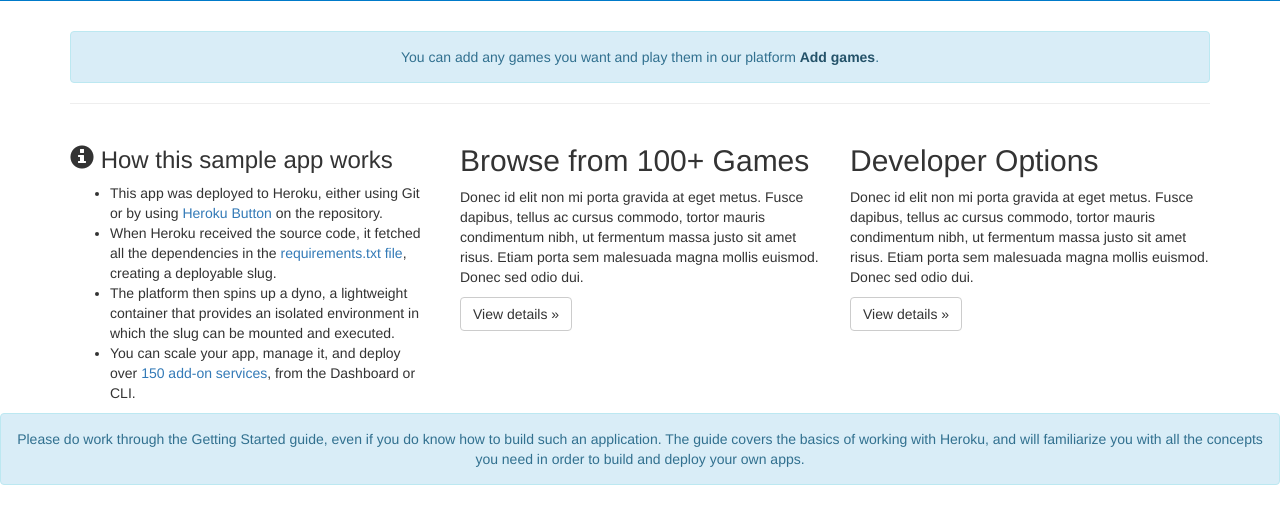
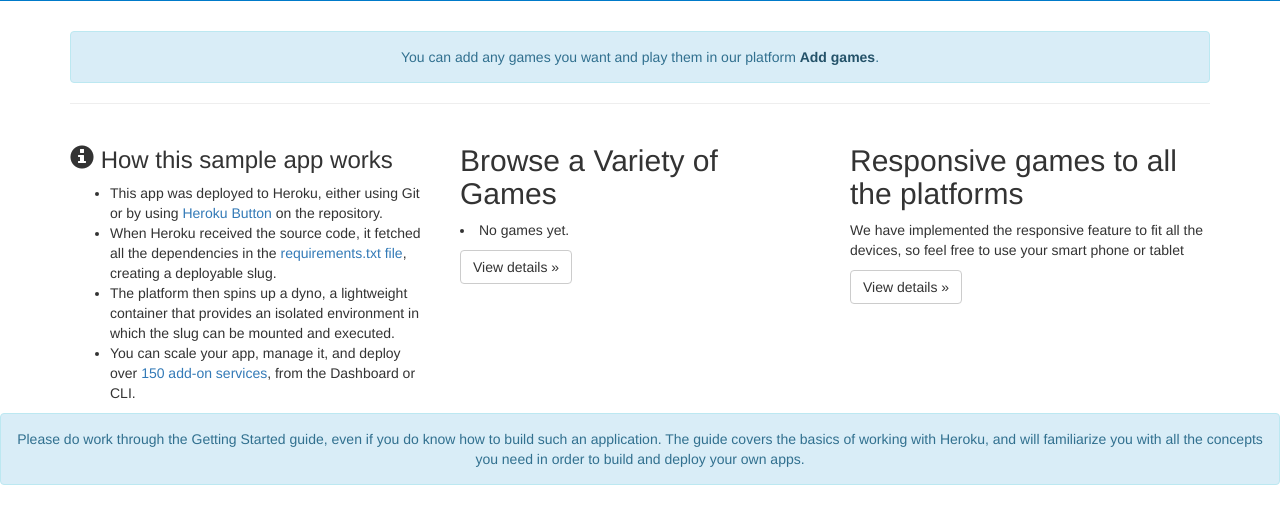
Before and after one commit to 3ICE/daak-store, a Django app: page / in a window 1280 px wide. Shown: the part 619-1124 px from the top of the page. Run offline with Django 3.2, Linux system fonts and the light colour scheme; some libraries are stand-ins or nearby versions.

Commit message:
Styling main page

```diff
--- a/hello/templates/index.html
+++ b/hello/templates/index.html
@@ -33,13 +33,27 @@
       </ul>
     </div>
                     <div class="col-md-4">
-                        <h2>Browse from 100+ Games</h2>
-                        <p class="darktext">Donec id elit non mi porta gravida at eget metus. Fusce dapibus, tellus ac cursus commodo, tortor mauris condimentum nibh, ut fermentum massa justo sit amet risus. Etiam porta sem malesuada magna mollis euismod. Donec sed odio dui. </p>
+                        <h2>Browse a Variety of Games</h2>
+                        <p class="darktext">{% for game in allgames %}
+<a href="{{game.game_name.split|join:"_"}}">
+    <b>
+    {{game.game_name }}
+    </b> by
+    {{game.game_developer}}
+    <br />
+    ${{game.game_price|floatformat:2}}
+  </a>
+
+  {% empty %}
+      <li>No games yet.</li>
+{% endfor %}</p>
                         <p><a class="btn btn-default" href="#" role="button">View details »</a></p>
                     </div>
                     <div class="col-md-4">
-                        <h2>Developer Options</h2>
-                        <p class="darktext">Donec id elit non mi porta gravida at eget metus. Fusce dapibus, tellus ac cursus commodo, tortor mauris condimentum nibh, ut fermentum massa justo sit amet risus. Etiam porta sem malesuada magna mollis euismod. Donec sed odio dui. </p>
+                        <h2>Responsive games to all the platforms</h2>
+                        <p class="darktext">
+                            We have implemented the responsive feature to fit all the devices, so feel free to use your smart phone or tablet
+                         </p>
                         <p><a class="btn btn-default" href="#" role="button">View details »</a></p>
                     </div>
                 </div>
```
